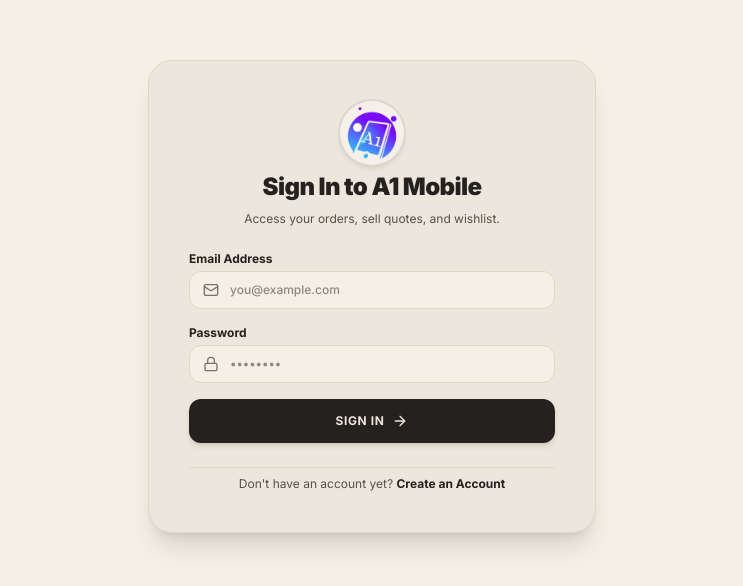
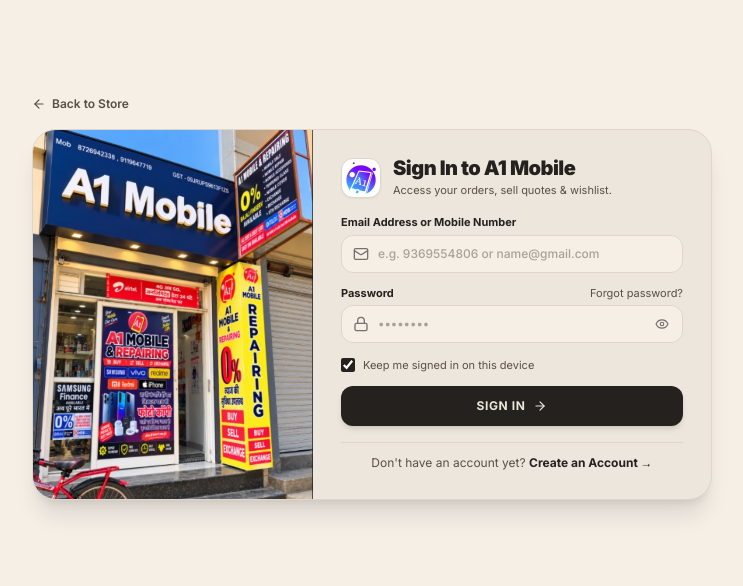
Before and after one commit to ayushman3004/a1mobile, a Next.js app: page /account/login in a window 1280 px wide. Shown: the part 104-690 px from the top of the page, without its empty margins (268-1011 px from the left). Built offline with nearby package versions, Linux system fonts and the light colour scheme; no server answers.

Commit message:
update the login page and optimized the seo

```diff
--- a/scripts/update-settings.ts
+++ b/scripts/update-settings.ts
@@ -13,8 +13,8 @@ async function main() {
       phone: "+91 87269 42338",
       altPhone: "+91 87269 42338",
       whatsappNumber: "+918726942338",
-      googleMapsUrl: "https://maps.google.com/?q=Aluminium+Factory+Road,+Basharatpur,+Gorakhpur,+Uttar+Pradesh+273004",
-      storeImageUrl: "/store-real.jpg",
+      googleMapsUrl: "https://www.google.com/maps/place/26%C2%B046'32.2%22N+83%C2%B022'19.0%22E/@26.77561,83.3719368,17z",
+      storeImageUrl: "/shop-front.png",
     };
 
     const res = await StoreSettings.updateMany({}, { $set: updateData });
--- a/src/app/account/login/page.tsx
+++ b/src/app/account/login/page.tsx
@@ -4,129 +4,256 @@ import React, { useState } from "react";
 import Link from "next/link";
 import Image from "next/image";
 import { useRouter } from "next/navigation";
-import { Lock, Mail, AlertCircle, ArrowRight } from "lucide-react";
+import {
+  Lock,
+  Mail,
+  AlertCircle,
+  ArrowRight,
+  Eye,
+  EyeOff,
+  ArrowLeft,
+  MessageCircle,
+} from "lucide-react";
 import { useAuth } from "@/context/AuthContext";
+import { getStoreWhatsAppNumber, buildWhatsAppLink } from "@/lib/utils";
 
 export default function LoginPage() {
   const router = useRouter();
   const { login } = useAuth();
-  const [email, setEmail] = useState("");
+  const [identifier, setIdentifier] = useState("");
   const [password, setPassword] = useState("");
+  const [showPassword, setShowPassword] = useState(false);
+  const [rememberMe, setRememberMe] = useState(true);
   const [error, setError] = useState<string | null>(null);
   const [loading, setLoading] = useState(false);
+  const [forgotModalOpen, setForgotModalOpen] = useState(false);
 
   const handleSubmit = async (e: React.FormEvent) => {
     e.preventDefault();
     setError(null);
     setLoading(true);
 
-    const result = await login(email, password);
+    const result = await login(identifier.trim(), password);
     setLoading(false);
 
     if (result.success) {
       const redirectTarget =
         (typeof window !== "undefined" &&
           new URLSearchParams(window.location.search).get("redirect")) ||
-        "/";
+        "/account";
       router.push(redirectTarget);
     } else {
-      setError(result.error || "Invalid email or password");
+      setError(result.error || "Invalid email, mobile number, or password");
     }
   };
 
+  const storePhone = getStoreWhatsAppNumber();
+  const forgotPasswordWhatsApp = buildWhatsAppLink(
+    storePhone,
+    `Hello A1 Mobile Shop! I need help recovering the password for my account (${identifier || "registered account"}).`
+  );
+
   return (
-    <div className="min-h-screen py-16 px-4 flex items-center justify-center bg-[#F5EFE6]">
-      <div className="w-full max-w-md bg-[#EDE6DC] rounded-3xl border border-[#DED6CA] p-8 sm:p-10 shadow-xl space-y-6">
-        <div className="text-center space-y-2">
-          <Link href="/" className="inline-block group mb-1">
-            <div className="w-16 h-16 rounded-full overflow-hidden mx-auto shadow-md group-hover:scale-105 transition-transform ring-2 ring-[#DED6CA] bg-white/40">
+    <div className="min-h-screen bg-[#F5EFE6] text-[#24211E] py-8 px-4 flex flex-col justify-center items-center">
+      {/* Back to Store link */}
+      <div className="w-full max-w-[680px] mb-3">
+        <Link
+          href="/"
+          className="inline-flex items-center gap-1.5 text-xs font-semibold text-[#575047] hover:text-[#24211E] transition-colors group"
+        >
+          <ArrowLeft className="w-3.5 h-3.5 transition-transform group-hover:-translate-x-1" />
+          <span>Back to Store</span>
+        </Link>
+      </div>
+
+      {/* Compact Main Card with Clear Simple Shop Image */}
+      <div className="w-full max-w-[680px] bg-[#EDE6DC] rounded-2xl sm:rounded-3xl border border-[#DED6CA] shadow-xl overflow-hidden flex flex-col sm:flex-row">
+        {/* Left: Clear, Simple Shop Image (No overlays, pure photograph) */}
+        <div className="w-full sm:w-[260px] md:w-[280px] shrink-0 h-52 sm:h-auto relative bg-[#E4DDD3]">
+          <Image
+            src="/shop-front.png"
+            alt="A1 Mobile Shop Storefront Gorakhpur"
+            fill
+            priority
+            className="object-cover object-center"
+            sizes="(max-width: 640px) 100vw, 280px"
+          />
+        </div>
+
+        {/* Right: Clean, Focused Login Form */}
+        <div className="flex-1 p-6 sm:p-7 flex flex-col justify-between space-y-4">
+          <div>
+            {/* Header: Logo & Title */}
+            <div className="flex items-center gap-3 mb-4">
+              <div className="w-10 h-10 rounded-xl overflow-hidden p-0.5 shadow-xs border border-[#DED6CA] bg-white shrink-0">
                 <Image
                   src="/logo-icon.png"
-                alt="A1 Mobile Shop"
-                width={64}
-                height={64}
+                  alt="A1 Mobile"
+                  width={40}
+                  height={40}
                   priority
-                className="w-full h-full object-contain p-1"
+                  className="w-full h-full object-contain"
                 />
               </div>
-          </Link>
-          <h1 className="text-2xl font-black text-[#24211E] tracking-tight">
+              <div>
+                <h1 className="text-xl font-black text-[#24211E] tracking-tight leading-none">
                   Sign In to A1 Mobile
                 </h1>
-          <p className="text-xs text-[#575047]">
-            Access your orders, sell quotes, and wishlist.
+                <p className="text-[11px] text-[#575047] mt-1">
+                  Access your orders, sell quotes & wishlist.
                 </p>
               </div>
+            </div>
 
+            {/* Error Message */}
             {error && (
-          <div className="p-3 rounded-xl bg-red-500/15 border border-red-500/30 text-red-700 text-xs font-semibold flex items-center gap-2">
+              <div className="mb-3 p-2.5 rounded-xl bg-red-500/15 border border-red-500/30 text-red-700 text-xs font-semibold flex items-center gap-2">
                 <AlertCircle className="w-4 h-4 shrink-0" />
                 <span>{error}</span>
               </div>
             )}
 
-        <form onSubmit={handleSubmit} className="space-y-4">
+            {/* Form */}
+            <form onSubmit={handleSubmit} className="space-y-3">
               <div>
-            <label className="text-xs font-bold text-[#24211E] block mb-1">
-              Email Address
+                <label className="text-[11px] font-bold text-[#24211E] block mb-1">
+                  Email Address or Mobile Number
                 </label>
                 <div className="relative">
-              <Mail className="absolute left-3.5 top-1/2 -translate-y-1/2 w-4 h-4 text-[#77716A]" />
+                  <Mail className="absolute left-3 top-1/2 -translate-y-1/2 w-4 h-4 text-[#77716A]" />
                   <input
-                type="email"
+                    type="text"
                     required
-                value={email}
-                onChange={(e) => setEmail(e.target.value)}
-                placeholder="you@example.com"
-                className="w-full pl-10 pr-4 py-2.5 rounded-xl bg-[#F5EFE6] border border-[#DED6CA] text-xs font-medium focus:outline-none focus:ring-1 focus:ring-[#24211E]"
+                    value={identifier}
+                    onChange={(e) => setIdentifier(e.target.value)}
+                    placeholder="e.g. 9369554806 or name@gmail.com"
+                    className="w-full pl-9 pr-3 py-2.5 rounded-xl bg-[#F5EFE6] border border-[#DED6CA] text-xs font-medium text-[#24211E] placeholder:text-[#A8A199] focus:outline-none focus:ring-1 focus:ring-[#24211E]"
                   />
                 </div>
               </div>
 
               <div>
-            <label className="text-xs font-bold text-[#24211E] block mb-1">
+                <div className="flex items-center justify-between mb-1">
+                  <label className="text-[11px] font-bold text-[#24211E]">
                     Password
                   </label>
+                  <button
+                    type="button"
+                    onClick={() => setForgotModalOpen(true)}
+                    className="text-[11px] text-[#575047] hover:text-[#24211E] hover:underline"
+                  >
+                    Forgot password?
+                  </button>
+                </div>
                 <div className="relative">
-              <Lock className="absolute left-3.5 top-1/2 -translate-y-1/2 w-4 h-4 text-[#77716A]" />
+                  <Lock className="absolute left-3 top-1/2 -translate-y-1/2 w-4 h-4 text-[#77716A]" />
                   <input
-                type="password"
+                    type={showPassword ? "text" : "password"}
                     required
                     value={password}
                     onChange={(e) => setPassword(e.target.value)}
                     placeholder="••••••••"
-                className="w-full pl-10 pr-4 py-2.5 rounded-xl bg-[#F5EFE6] border border-[#DED6CA] text-xs font-medium focus:outline-none focus:ring-1 focus:ring-[#24211E]"
+                    className="w-full pl-9 pr-9 py-2.5 rounded-xl bg-[#F5EFE6] border border-[#DED6CA] text-xs font-medium text-[#24211E] placeholder:text-[#A8A199] focus:outline-none focus:ring-1 focus:ring-[#24211E]"
                   />
+                  <button
+                    type="button"
+                    onClick={() => setShowPassword(!showPassword)}
+                    className="absolute right-2.5 top-1/2 -translate-y-1/2 p-1 text-[#77716A] hover:text-[#24211E]"
+                  >
+                    {showPassword ? (
+                      <EyeOff className="w-3.5 h-3.5" />
+                    ) : (
+                      <Eye className="w-3.5 h-3.5" />
+                    )}
+                  </button>
                 </div>
+              </div>
+
+              <div className="flex items-center pt-0.5">
+                <label className="flex items-center gap-2 cursor-pointer select-none">
+                  <input
+                    type="checkbox"
+                    checked={rememberMe}
+                    onChange={(e) => setRememberMe(e.target.checked)}
+                    className="w-3.5 h-3.5 rounded border-[#DED6CA] text-[#24211E] focus:ring-[#24211E] accent-[#24211E]"
+                  />
+                  <span className="text-[11px] text-[#575047]">
+                    Keep me signed in on this device
+                  </span>
+                </label>
               </div>
 
               <button
                 type="submit"
                 disabled={loading}
-            className="w-full py-3.5 rounded-xl bg-[#24211E] text-[#EDE6DC] text-xs font-bold uppercase tracking-wider flex items-center justify-center gap-2 hover:bg-[#3D3731] transition shadow-md disabled:opacity-50"
+                className="w-full py-3 rounded-xl bg-[#24211E] text-[#EDE6DC] text-xs font-bold uppercase tracking-wider flex items-center justify-center gap-2 hover:bg-[#3D3731] transition shadow-md disabled:opacity-50 cursor-pointer mt-1"
               >
                 {loading ? (
                   <span>Signing In...</span>
                 ) : (
                   <>
                     <span>Sign In</span>
-                <ArrowRight className="w-4 h-4" />
+                    <ArrowRight className="w-3.5 h-3.5" />
                   </>
                 )}
               </button>
             </form>
+          </div>
 
-        <div className="text-center pt-2 border-t border-[#DED6CA] text-xs text-[#575047]">
+          {/* Footer: Register link */}
+          <div className="pt-3 border-t border-[#DED6CA] text-center text-xs text-[#575047]">
             Don&apos;t have an account yet?{" "}
             <Link
               href="/account/register"
               className="font-bold text-[#24211E] hover:underline"
             >
-            Create an Account
+              Create an Account →
             </Link>
           </div>
+        </div>
+      </div>
 
+      {/* Forgot Password Modal */}
+      {forgotModalOpen && (
+        <div className="fixed inset-0 z-50 flex items-center justify-center p-4 bg-black/60 backdrop-blur-xs">
+          <div className="w-full max-w-sm bg-[#EDE6DC] rounded-2xl border border-[#DED6CA] p-5 shadow-2xl space-y-3">
+            <div className="flex items-center justify-between">
+              <h3 className="text-sm font-bold text-[#24211E]">
+                Reset Password
+              </h3>
+              <button
+                onClick={() => setForgotModalOpen(false)}
+                className="text-[#77716A] hover:text-[#24211E] text-lg font-bold leading-none"
+              >
+                ×
+              </button>
             </div>
+
+            <p className="text-xs text-[#575047]">
+              Contact our Gorakhpur store support on WhatsApp to instantly verify your account and reset your password:
+            </p>
+
+            <div className="flex flex-col gap-2 pt-1">
+              <a
+                href={forgotPasswordWhatsApp}
+                target="_blank"
+                rel="noopener noreferrer"
+                className="w-full py-2.5 px-3 rounded-xl bg-emerald-700 hover:bg-emerald-800 text-white text-xs font-bold flex items-center justify-center gap-2 transition"
+              >
+                <MessageCircle className="w-4 h-4" />
+                <span>Message Store on WhatsApp</span>
+              </a>
+              <button
+                type="button"
+                onClick={() => setForgotModalOpen(false)}
+                className="w-full py-2 px-3 rounded-xl bg-[#DED6CA] hover:bg-[#D4CABA] text-[#24211E] text-xs font-bold transition"
+              >
+                Close
+              </button>
+            </div>
+          </div>
+        </div>
+      )}
     </div>
   );
 }
--- a/src/app/api/auth/login/route.ts
+++ b/src/app/api/auth/login/route.ts
@@ -5,8 +5,11 @@ import { comparePassword, signToken } from "@/lib/auth";
 import { z } from "zod";
 
 const LoginSchema = z.object({
-  email: z.string().email(),
+  email: z.string().min(3).optional(),
+  identifier: z.string().min(3).optional(),
   password: z.string().min(6),
+}).refine((data) => data.email || data.identifier, {
+  message: "Email or phone number is required",
 });
 
 export async function POST(req: Request) {
@@ -16,18 +19,37 @@ export async function POST(req: Request) {
 
     if (!parsed.success) {
       return NextResponse.json(
-        { error: "Invalid email or password format" },
+        { error: "Please enter a valid email or phone number and password" },
         { status: 400 }
       );
     }
 
-    const { email, password } = parsed.data;
+    const rawId = (parsed.data.identifier || parsed.data.email || "").trim();
+    const { password } = parsed.data;
     await connectToDatabase();
 
-    const user = await User.findOne({ email: email.toLowerCase() });
+    const cleanDigits = rawId.replace(/[^0-9]/g, "");
+    const isEmail = rawId.includes("@");
+
+    let query: any;
+    if (isEmail) {
+      query = { email: rawId.toLowerCase() };
+    } else {
+      const orConditions: any[] = [
+        { email: rawId.toLowerCase() },
+        { phone: rawId },
+      ];
+      if (cleanDigits.length >= 10) {
+        orConditions.push({ phone: cleanDigits });
+        orConditions.push({ phone: { $regex: cleanDigits.slice(-10) + "$" } });
+      }
+      query = { $or: orConditions };
+    }
+
+    const user = await User.findOne(query);
     if (!user || !user.password) {
       return NextResponse.json(
-        { error: "Invalid credentials" },
+        { error: "Invalid email, phone number, or password" },
         { status: 401 }
       );
     }
--- a/src/app/contact/page.tsx
+++ b/src/app/contact/page.tsx
@@ -244,6 +244,21 @@ export default async function ContactPage() {
                   cash offer for your used phone.
                 </p>
 
+                {/* Embedded Interactive Google Map */}
+                <div className="w-full h-48 rounded-2xl overflow-hidden border border-[#DED6CA] shadow-inner relative bg-[#F5EFE6]">
+                  <iframe
+                    title="A1 Mobile Shop Location Map"
+                    src="https://maps.google.com/maps?q=26.77561,83.3719368&hl=en&z=17&output=embed"
+                    width="100%"
+                    height="100%"
+                    style={{ border: 0 }}
+                    allowFullScreen
+                    loading="lazy"
+                    referrerPolicy="no-referrer-when-downgrade"
+                    className="w-full h-full"
+                  />
+                </div>
+
                 <div className="p-4 rounded-2xl bg-[#F5EFE6] border border-[#DED6CA] space-y-2 text-xs">
                   <div className="flex items-start gap-2">
                     <MapPin className="w-4 h-4 text-[#E66827] shrink-0 mt-0.5" />
@@ -264,7 +279,7 @@ export default async function ContactPage() {
                   className="w-full py-3 rounded-xl bg-[#24211E] text-[#EDE6DC] text-xs font-bold hover:bg-[#3D3731] transition flex items-center justify-center gap-2 shadow-xs"
                 >
                   <Navigation className="w-4 h-4 text-[#E66827]" />
-                  <span>Open Directions in Google Maps</span>
+                  <span>Open Directions in Google Maps (26°46&apos;32.2&quot;N 83°22&apos;19.0&quot;E)</span>
                 </a>
               </div>
 
--- a/src/components/home/PhysicalStore.tsx
+++ b/src/components/home/PhysicalStore.tsx
@@ -40,8 +40,8 @@ export default function PhysicalStore({
           {/* Left: Store Photograph */}
           <div className="lg:col-span-6 relative aspect-[4/3] lg:aspect-auto min-h-[300px] bg-[#F5EFE6]">
             <Image
-              src="/store-real.jpg"
-              alt="A1 Mobile Shop Gorakhpur Interior & Storefront"
+              src={settings.storeImageUrl || "/shop-front.png"}
+              alt="A1 Mobile Shop Gorakhpur Storefront"
               fill
               priority
               className="object-cover hover:scale-102 transition-transform duration-500"
--- a/src/models/StoreSettings.ts
+++ b/src/models/StoreSettings.ts
@@ -32,14 +32,14 @@ const StoreSettingsSchema = new Schema<IStoreSettingsDocument>(
     googleMapsUrl: {
       type: String,
       default:
-        "https://maps.google.com/?q=Aluminium+Factory+Road,+Basharatpur,+Gorakhpur,+Uttar+Pradesh+273004",
+        "https://www.google.com/maps/place/26%C2%B046'32.2%22N+83%C2%B022'19.0%22E/@26.77561,83.3719368,17z",
     },
     instagramHandle: { type: String, default: "@a1mobileshop26" },
     instagramUrl: {
       type: String,
       default: "https://instagram.com/a1mobileshop26",
     },
-    storeImageUrl: { type: String },
+    storeImageUrl: { type: String, default: "/shop-front.png" },
     announcementText: {
       type: String,
       default:
--- a/src/services/settings.ts
+++ b/src/services/settings.ts
@@ -27,10 +27,10 @@ const FALLBACK_SETTINGS: IStoreSettings = {
   openingHours: "Mon - Sun: 10:00 AM - 09:30 PM",
   isOpenToday: true,
   googleMapsUrl:
-    "https://maps.google.com/?q=Aluminium+Factory+Road,+Basharatpur,+Gorakhpur,+Uttar+Pradesh+273004",
+    "https://www.google.com/maps/place/26%C2%B046'32.2%22N+83%C2%B022'19.0%22E/@26.77561,83.3719368,17z",
   instagramHandle: "@a1mobileshop26",
   instagramUrl: "https://instagram.com/a1mobileshop26",
-  storeImageUrl: "/store-real.jpg",
+  storeImageUrl: "/shop-front.png",
   announcementText:
     "Special Offers Available | Free Delivery on Selected Orders across Gorakhpur",
   announcementActive: true,
```
Also changed, not shown: public/shop-front.png (added). Lines whose indentation alone changed are shown as unchanged.
